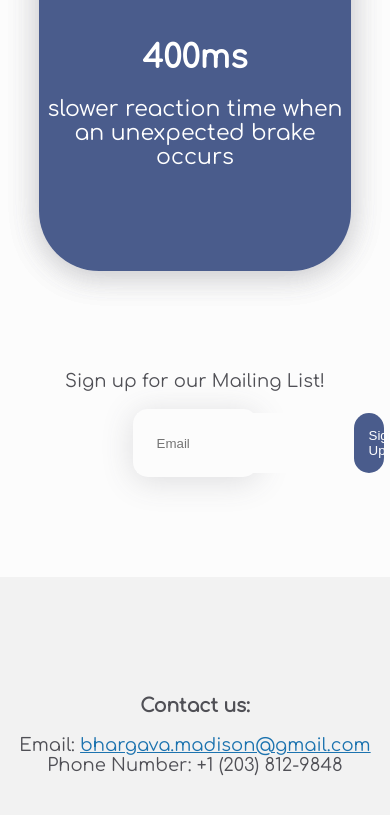
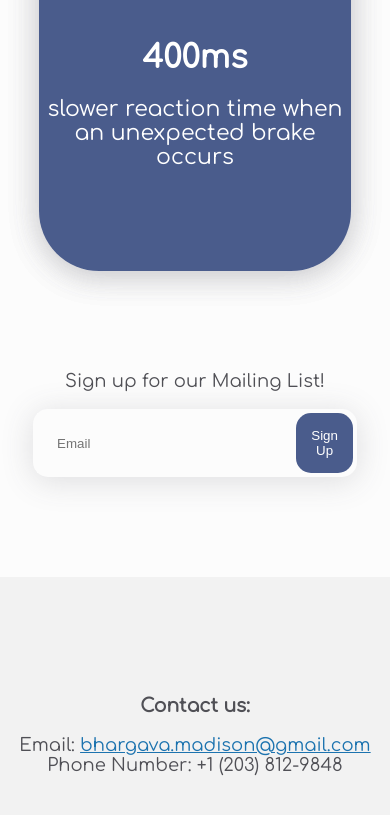
Before and after one commit to a-ngu/cass-website, a website: page index.html in a window 390 px wide. Shown: the part 1873-2688 px from the top of the page. Drawn offline with nearby package versions, Linux system fonts and the light colour scheme.

Commit message:
fixed contact button on mobile

```diff
--- a/home.css
+++ b/home.css
@@ -41,8 +41,16 @@
           text-decoration: none;
           color: #bcb8b1;
       }
-      .form {
-          width: 90%
+      .mailing {
+          width: 90%;
+      }
+      .mailing input {
+          width: 90%;
+          display: flex;
+      }
+      .mailing form {
+          width: 90%;
+          display: flex;
       }
       .top {
           display: flex;
```
